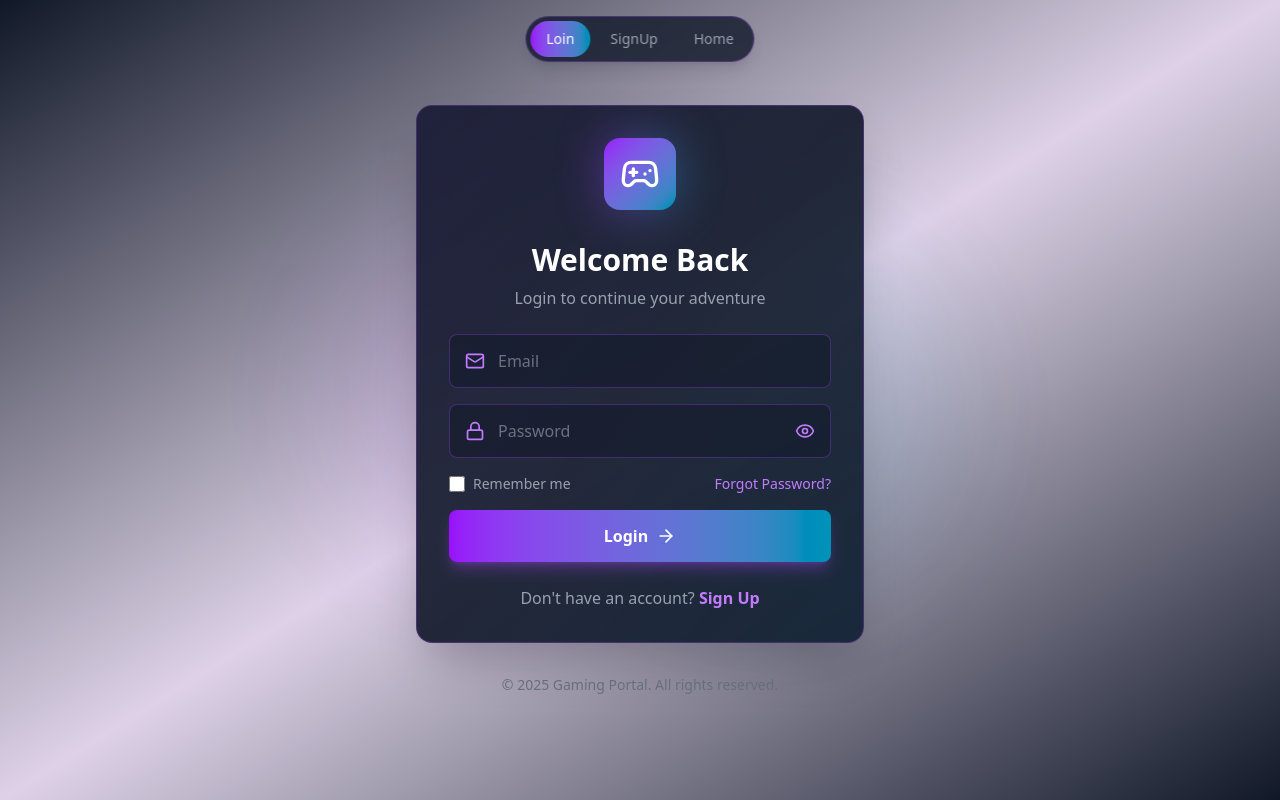
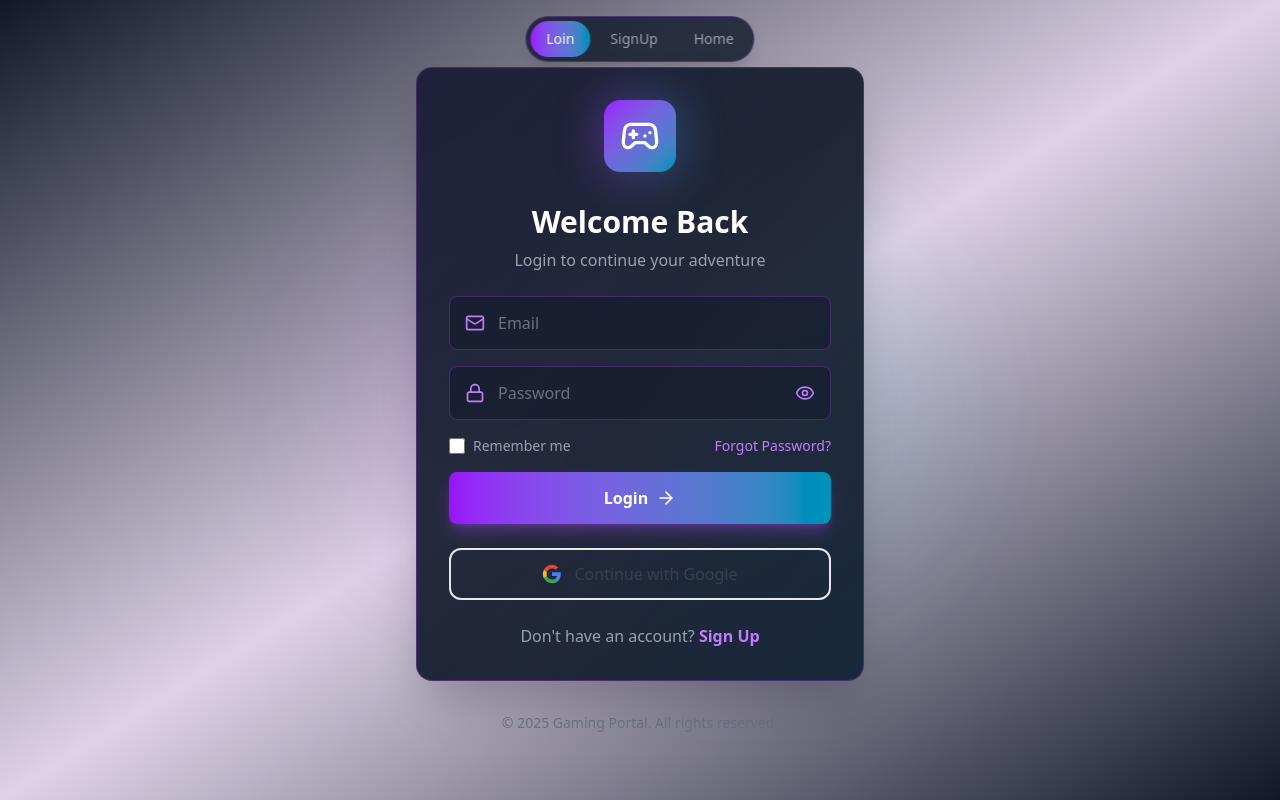
Before and after one commit to webdevpradeep/multiplayer_game_ui, a React (Vite) app: page /login in a window 1280 px wide. Built offline with nearby package versions, Linux system fonts and the light colour scheme.

Commit message:
add: implement Google social login functionality in the Login component

```diff
--- a/src/pages/Login.jsx
+++ b/src/pages/Login.jsx
@@ -26,20 +26,12 @@
       const data = await apiClient.login({ email, password });
       console.log(data);
 
-      setEmail('');
-      setPassword('');
-
       const tokenExpiresIn = data.expiresIn;
       const currentMilies = Date.now();
 
       dayjs.extend(duration);
 
       function convertExpiryToSeconds(expiryString) {
-        if (!expiryString || typeof expiryString !== 'string') {
-          // console.warn('expiryString undefined या invalid है:', expiryString);
-          return 3600; // default 1 hour
-        }
-
         const unit = expiryString.slice(-1).toUpperCase(); // e.g. "H"
         const value = parseInt(expiryString.slice(0, -1), 10); // e.g. 1
 
@@ -61,6 +53,11 @@
     } catch (error) {
       console.log(error);
     }
+  };
+
+  const handleSocialLogin = () => {
+    window.location.href =
+      'https://accounts.google.com/o/oauth2/auth/oauthchooseaccount?&=%3D&client_id=923970255363-gtk7furi5rnub2u1vk08mlrn276bhr4s.apps.googleusercontent.com&redirect_uri=http://localhost:5173/google&response_type=code&display=page&scope=email%20openid%20profile&service=lso&o2v=1&flowName=GeneralOAuthFlow';
   };
 
   return (
@@ -133,6 +130,30 @@
           <ArrowRight className="w-5 h-5" />
         </button>
       </form>
+      <button
+        onClick={() => handleSocialLogin()}
+        className="w-full flex items-center justify-center gap-3 px-4 py-3 border-2 border-gray-200 rounded-xl hover:border-gray-300 hover:bg-gray-50 transition-all duration-200 font-medium text-gray-700"
+      >
+        <svg className="w-5 h-5" viewBox="0 0 24 24">
+          <path
+            fill="#4285F4"
+            d="M22.56 12.25c0-.78-.07-1.53-.2-2.25H12v4.26h5.92c-.26 1.37-1.04 2.53-2.21 3.31v2.77h3.57c2.08-1.92 3.28-4.74 3.28-8.09z"
+          />
+          <path
+            fill="#34A853"
+            d="M12 23c2.97 0 5.46-.98 7.28-2.66l-3.57-2.77c-.98.66-2.23 1.06-3.71 1.06-2.86 0-5.29-1.93-6.16-4.53H2.18v2.84C3.99 20.53 7.7 23 12 23z"
+          />
+          <path
+            fill="#FBBC05"
+            d="M5.84 14.09c-.22-.66-.35-1.36-.35-2.09s.13-1.43.35-2.09V7.07H2.18C1.43 8.55 1 10.22 1 12s.43 3.45 1.18 4.93l2.85-2.22.81-.62z"
+          />
+          <path
+            fill="#EA4335"
+            d="M12 5.38c1.62 0 3.06.56 4.21 1.64l3.15-3.15C17.45 2.09 14.97 1 12 1 7.7 1 3.99 3.47 2.18 7.07l3.66 2.84c.87-2.6 3.3-4.53 6.16-4.53z"
+          />
+        </svg>
+        Continue with Google
+      </button>
 
       <div className="text-center text-gray-400">
         Don't have an account?{' '}
```
